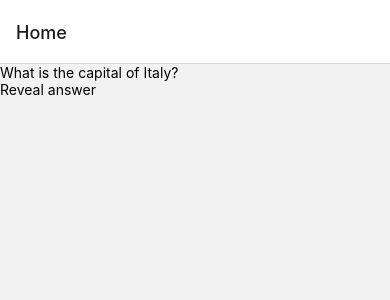
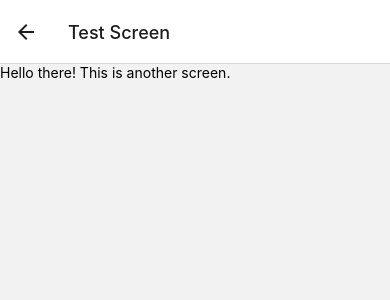
Before and after one commit to RhysJenkins89/geography-app, a React Native app: screen /Testing in a window 390 px wide. Shown: the top 300 px of the page. Built offline with nearby package versions, Linux system fonts and the light colour scheme.

Commit message:
Fighting with TypeScript

```diff
--- a/App.tsx
+++ b/App.tsx
@@ -1,6 +1,7 @@
 import {NavigationContainer} from '@react-navigation/native';
 import {createNativeStackNavigator} from '@react-navigation/native-stack';
 import HomeScreen from './Home';
+import TestScreen from './TestScreen';
 
 const Stack = createNativeStackNavigator();
 
@@ -13,6 +14,11 @@ function App() {
                     component={HomeScreen}
                     options={{title: 'Home'}}
                 />
+                <Stack.Screen
+                    name="Testing"
+                    component={TestScreen}
+                    options={{title: 'Test Screen'}}
+                />
             </Stack.Navigator>
         </NavigationContainer>
     );
--- a/Home.tsx
+++ b/Home.tsx
@@ -43,6 +43,7 @@ const randomNum: number = Math.floor(Math.random() * countriesList.length);
 
 type FunctionNoReturn = () => void; // better way probably
 
+// navigation prop type
 function HomeScreen(): ReactElement<CountryData> {
     // ReactElement probably isn't the best type here
     const [displayAnswer, setDisplayAnswer] = useState(false);
--- /dev/null
+++ b/TestScreen.tsx
@@ -0,0 +1,16 @@
+import {ScrollView, Text, View} from 'react-native';
+import {SafeAreaView} from 'react-native-safe-area-context';
+
+function TestScreen() {
+    return (
+        <SafeAreaView>
+            <ScrollView>
+                <View>
+                    <Text>Hello there! This is another screen.</Text>
+                </View>
+            </ScrollView>
+        </SafeAreaView>
+    );
+}
+
+export default TestScreen;
```
